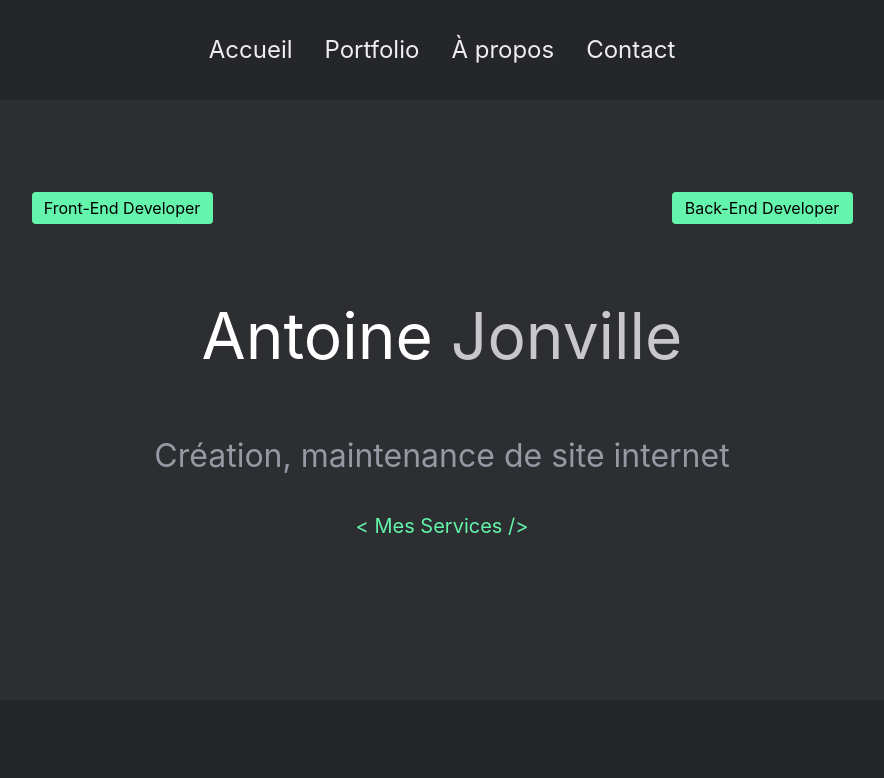
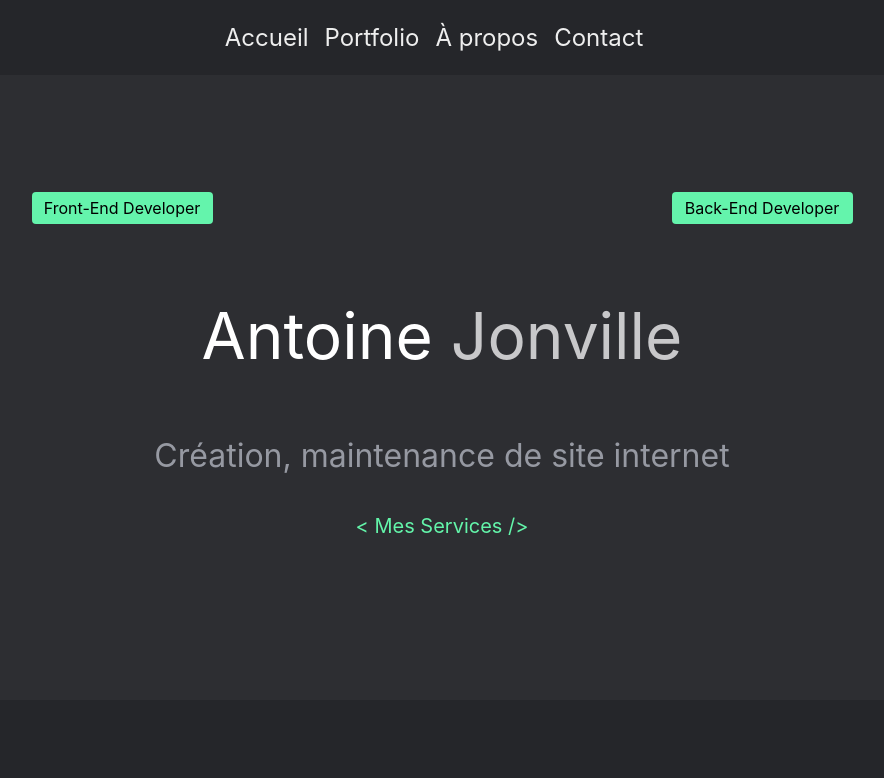
Before and after one commit to Antoine-Jo/Jonville_An, a Next.js app: page / in a window 1280 px wide. Shown: the top 778 px of the page, without its empty margins (198-1082 px from the left). Built offline with nearby package versions, Linux system fonts and the light colour scheme.

Commit message:
Quelques modifs CSS

```diff
--- a/components/Banner.js
+++ b/components/Banner.js
@@ -15,36 +15,11 @@ export default function Banner() {
 
   return (
     <header>
-      {/* <>
-        <h1 className="mx-[2rem] my-0 text-[2rem]">
-          Antoine <span className="text-[#c8c8ca]">Jonville</span>
-        </h1>
-      </> */}
-      {/* <nav className="flex h-[5rem] items-center">
-        <Link href="#">
-          <a className="text-[#63F5AA] mx-4 hover:text-[#fff]">
-            {"< Services >"}
-          </a>
-        </Link>
-        <Link href="#about">
-          <a className="mx-4 hover:text-[#63f5aa]">About</a>
-        </Link>
-        <Link href="#portfolio">
-          <a className="mx-4 hover:text-[#63f5aa]">PortFolio</a>
-        </Link>
-        <Link href="#contact">
-          <a className="mx-4 hover:text-[#63f5aa]">Contact</a>
-        </Link>
-      </nav> */}
-
       <nav className={`navbar ${showLinks ? "show-nav" : "hide-nav"}`}>
-        {/* <h1 className="mx-[2rem] my-0 text-[2rem] navbar__logo">
-          Antoine <span className="text-[#c8c8ca]">Jonville</span>
-        </h1> */}
         <ul className="navbar__links">
           <Link href="/" className="navbar__link">
             <a
-              className="navbar__item slideInDown-1 m-4 text-[1.5rem] hover:text-[#64F4AC]"
+              className="navbar__item slideInDown-1 mr-4 text-[1.5rem] hover:text-[#64F4AC]"
               onClick={handleShowMenu}
             >
               Accueil
@@ -52,7 +27,7 @@ export default function Banner() {
           </Link>
           <Link href="#portfolio" className="navbar__link">
             <a
-              className="navbar__item  slideInDown-2 m-4 text-[1.5rem] hover:text-[#64F4AC]"
+              className="navbar__item  slideInDown-2 mr-4 text-[1.5rem] hover:text-[#64F4AC]"
               onClick={handleShowMenu}
             >
               Portfolio
@@ -60,7 +35,7 @@ export default function Banner() {
           </Link>
           <Link href="#about" className="navbar__link">
             <a
-              className="navbar__item slideInDown-3 m-4 text-[1.5rem] hover:text-[#64F4AC]"
+              className="navbar__item slideInDown-3 mr-4 text-[1.5rem] hover:text-[#64F4AC]"
               onClick={handleShowMenu}
             >
               À propos
@@ -68,7 +43,7 @@ export default function Banner() {
           </Link>
           <Link href="#contact" className="navbar__link">
             <a
-              className="navbar__item slideInDown-4 m-4 text-[1.5rem] hover:text-[#64F4AC]"
+              className="navbar__item slideInDown-4 mr-4 text-[1.5rem] hover:text-[#64F4AC]"
               onClick={handleShowMenu}
             >
               Contact
--- a/components/Card.js
+++ b/components/Card.js
@@ -1,3 +1,5 @@
+import Link from "next/link";
+
 export default function Card({ title, price, number, options, essentiel }) {
   return (
     <div className="flex flex-col items-center border border-[#fff] border-[1px] w-[70%] sm:w-[45%] lg:w-[30%] rounded-2xl p-[10px] mx-auto mt-[5rem] shadow-white shadow-[0_0_1px_1px_rgba(0,0,0,0.3)]">
@@ -27,16 +29,20 @@ export default function Card({ title, price, number, options, essentiel }) {
       </div>
       {essentiel && (
         <div className="mt-[9rem] bg-[#25262A] border p-[1rem] rounded-xl hover:scale-110 hover:animate-bounce hover:shadow-white hover:shadow-[0_0_2px_1px_rgba(0,0,0,0.3)]">
-          <button className="text-[#64F4AC] hover:text-[#fff] text-xl">
-            EN SAVOIR PLUS
-          </button>
+          <Link href="#contact">
+            <a className="text-[#64F4AC] hover:animate-bounce hover:text-[#fff] text-xl">
+              EN SAVOIR PLUS
+            </a>
+          </Link>
         </div>
       )}
       {options && (
         <div className="mt-[5rem] mb-[1rem] bg-[#25262A] border p-[1rem] rounded-xl hover:scale-110 hover:animate-bounce hover:shadow-white hover:shadow-[0_0_2px_1px_rgba(0,0,0,0.3)]">
-          <button className="text-[#64F4AC] hover:text-[#fff] text-xl">
-            EN SAVOIR PLUS
-          </button>
+          <Link href="#contact">
+            <a className="text-[#64F4AC] hover:animate-bounce hover:text-[#fff] text-xl">
+              EN SAVOIR PLUS
+            </a>
+          </Link>
         </div>
       )}
     </div>
--- a/styles/globals.css
+++ b/styles/globals.css
@@ -32,6 +32,7 @@ a {
   top: 0;
   width: 100%;
   min-height: 75px;
+  max-height: 75px;
   background-color: #25262a;
   color: #eee;
   z-index: 9999;
```
